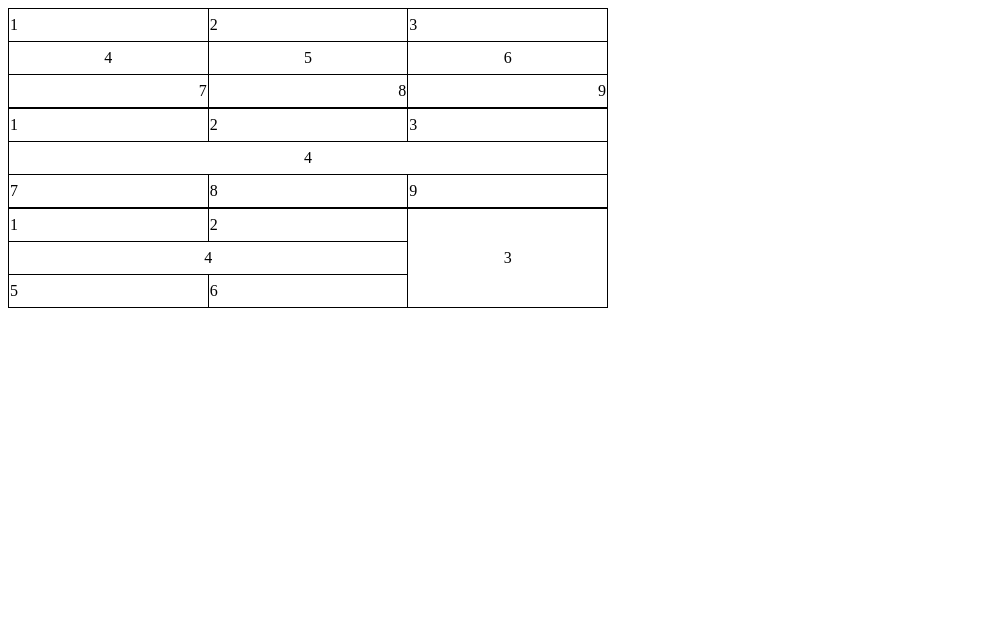
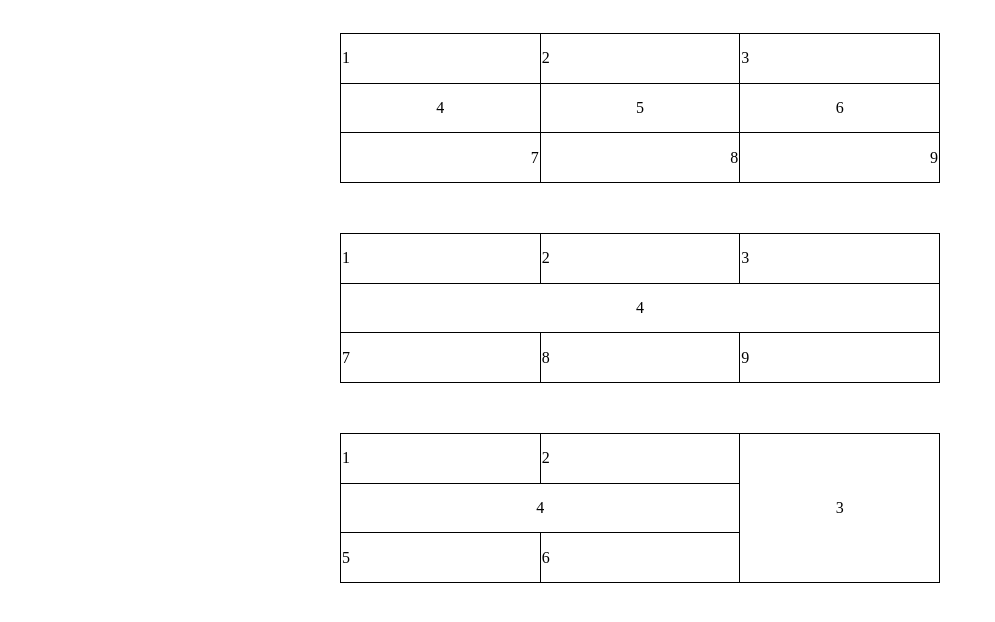
Before and after one commit to Edsamn/tabelas, a plain HTML site: page index.html in a window 1280 px wide. Shown: the whole page, without its empty margins (0-995 px from the left). Drawn offline with Linux system fonts and the light colour scheme.

Commit message:
commit 2

```diff
--- a/index.html
+++ b/index.html
@@ -6,7 +6,11 @@
     <title>Tabelas 1</title>
     <style>
         body {
-            justify-content: center;
+            display: flex;
+            justify-content: space-around;
+            flex-direction: column;
+            height: 600px;
+            align-items: center;
         }
 
         table {
@@ -14,7 +18,7 @@
             color: black;
             border-collapse: collapse;
             width: 600px;
-            height: 100px;
+            height: 150px;
         }
 
         tr, td {
```
Also changed, not shown: tabelasDois.html (+1 -0 lines).
